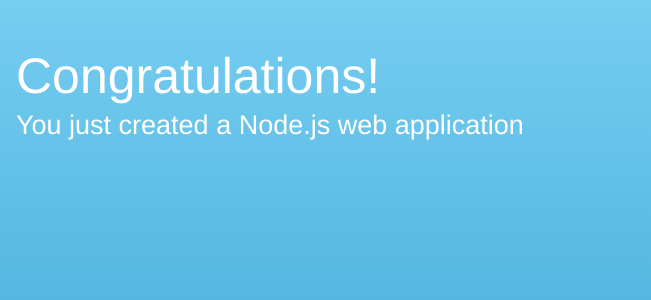
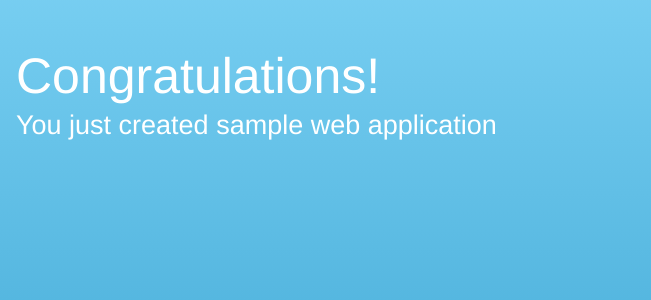
Before and after one commit to pradeep-krish-89/demo-july1, a website: page public/index.html in a window 1280 px wide. Shown: the part 234-534 px from the top of the page, 629-1280 px from the left. Drawn offline with Linux system fonts and the light colour scheme.

Commit message:
Praddy change

```diff
--- a/public/index.html
+++ b/public/index.html
@@ -59,7 +59,7 @@
             <a class="twitter-link" href="http://twitter.com/home/?status=I%20created%20a%20project%20with%20AWS%20CodeStar!%20%23AWS%20%23AWSCodeStar%20https%3A%2F%2Faws.amazon.com%2Fcodestar"><img src="img/tweet.svg" /></a>
             <div class="text">
                 <h1>Congratulations!</h1>
-                <h2>You just created a Node.js web application</h2>
+                <h2>You just created sample web application</h2>
             </div>
         </div>
     </div>
```
